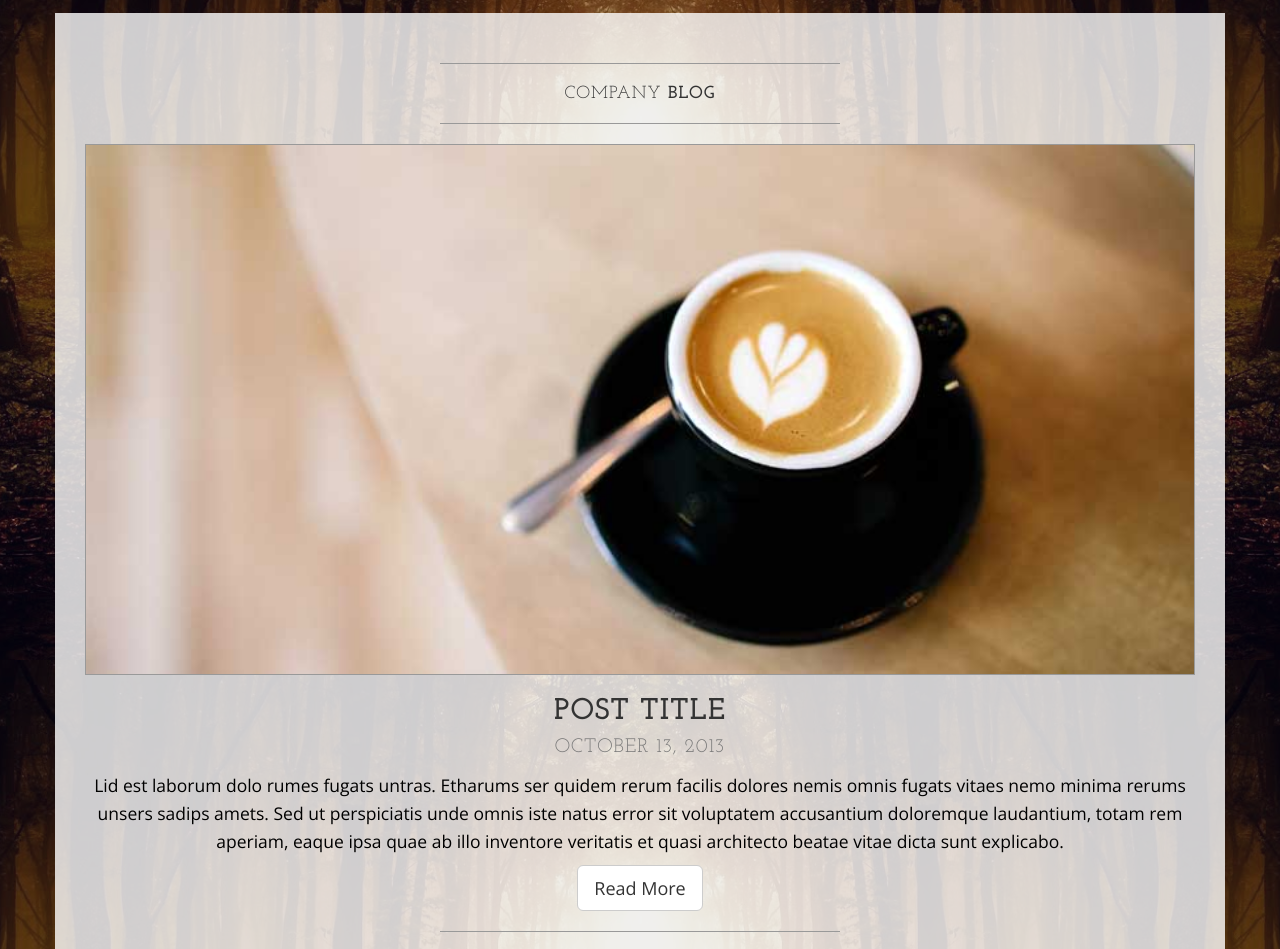
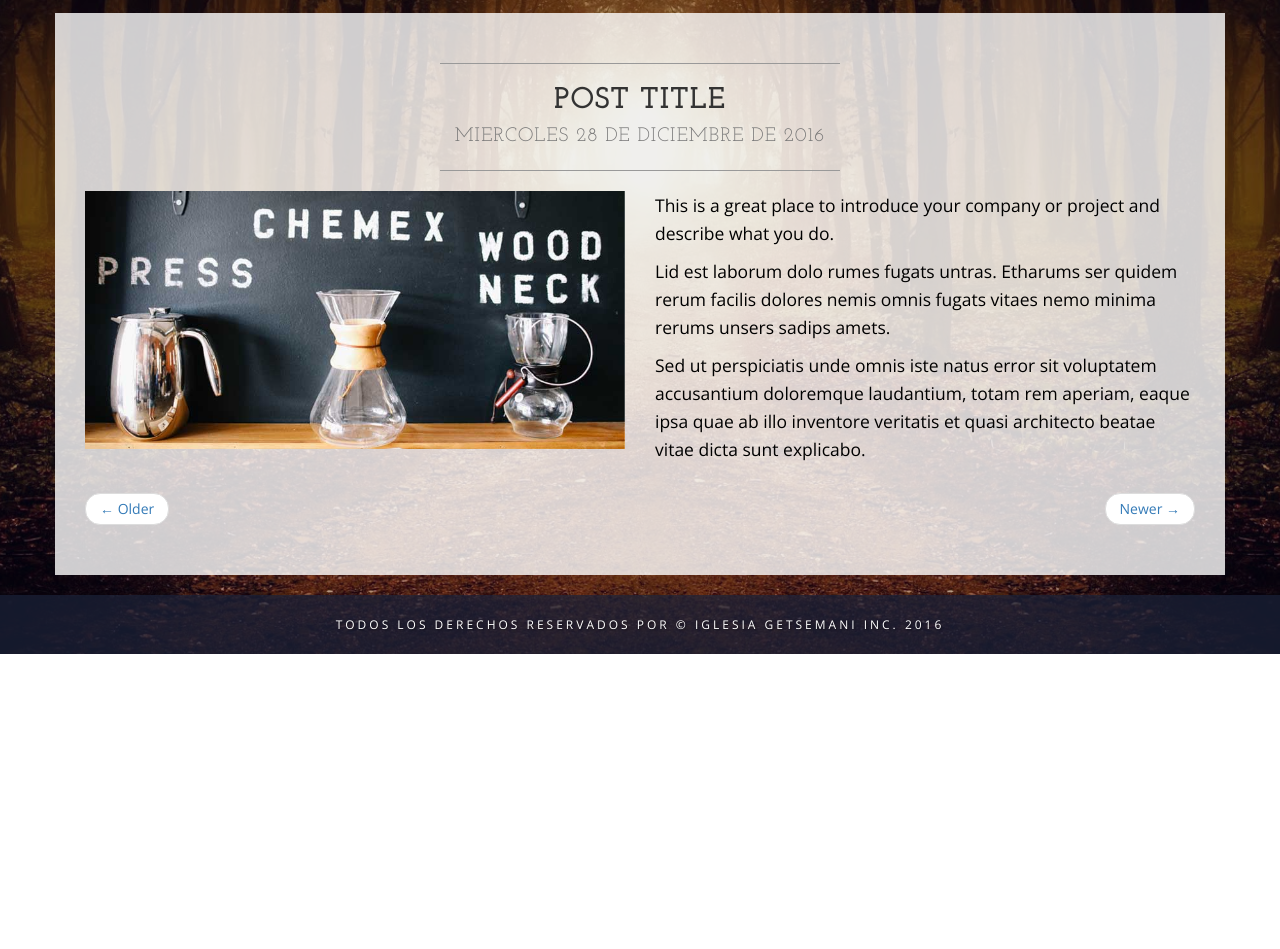
Before and after one commit to jcsiervo/getsemani-web, a plain HTML site: page eventos.html in a window 1280 px wide. Shown: the part 940-1889 px from the top of the page. After the commit the page ends 1594 px from the top, so only its background shows below. Drawn offline with nearby package versions, Linux system fonts and the light colour scheme.

Commit message:
events changes

```diff
--- a/eventos.html
+++ b/eventos.html
@@ -114,14 +114,13 @@
         if(mm<10) {
           mm='0'+mm
         }
+        var curr_date = yyyy+'-'+mm+'-'+dd;
         $(document).ready(function () {
           $(".responsive-calendar").responsiveCalendar({
             time: yyyy+'-'+mm,
             events: {
-              "2016-12-31": {"number": 5, "url": "http://w3widgets.com/responsive-slider"},
-              "2013-04-26": {"number": 1, "url": "http://w3widgets.com"},
-              "2013-05-03":{"number": 1},
-              "2013-06-12": {}}
+              //"2016-12-03": {"number": 1},
+              [curr_date]: {}}
           });
         });
       </script>
@@ -130,43 +129,32 @@
 
     <div class="row">
     <div class="box">
-      <div class="col-lg-12">
+      <div class="col-lg-12 text-center">
         <hr>
-        <h2 class="intro-text text-center">Company
-          <strong>blog</strong>
+        <h2>Post Title
+          <br>
+          <small id="date_display"></small>
+          <script type="text/javascript">
+            function spanishDate(d){
+              var weekday=["Domingo","Lunes","Martes","Miercoles","Jueves","Viernes","Sabado"];
+              var monthname=["Enero","Febrero","Marzo","Abril","Mayo","Junio","Julio","Agosto","Septiembre","Octubre","Noviembre","Diciembre"];
+              return weekday[d.getDay()]+" "+d.getDate()+" de "+monthname[d.getMonth()]+" de "+d.getFullYear()
+            }
+            var d = new Date();
+            document.getElementById("date_display").innerHTML = spanishDate(d);
+          </script>
         </h2>
         <hr>
       </div>
-      <div class="col-lg-12 text-center">
-        <img class="img-responsive img-border img-full" src="img/slide-1.jpg" alt="">
-        <h2>Post Title
-          <br>
-          <small>October 13, 2013</small>
-        </h2>
-        <p>Lid est laborum dolo rumes fugats untras. Etharums ser quidem rerum facilis dolores nemis omnis fugats vitaes nemo minima rerums unsers sadips amets. Sed ut perspiciatis unde omnis iste natus error sit voluptatem accusantium doloremque laudantium, totam rem aperiam, eaque ipsa quae ab illo inventore veritatis et quasi architecto beatae vitae dicta sunt explicabo.</p>
-        <a href="#" class="btn btn-default btn-lg">Read More</a>
-        <hr>
+      <div class="col-md-6">
+        <img class="img-responsive img-border-left" src="img/slide-2.jpg" alt="">
       </div>
-      <div class="col-lg-12 text-center">
-        <img class="img-responsive img-border img-full" src="img/slide-2.jpg" alt="">
-        <h2>Post Title
-          <br>
-          <small>October 13, 2013</small>
-        </h2>
-        <p>Lid est laborum dolo rumes fugats untras. Etharums ser quidem rerum facilis dolores nemis omnis fugats vitaes nemo minima rerums unsers sadips amets. Sed ut perspiciatis unde omnis iste natus error sit voluptatem accusantium doloremque laudantium, totam rem aperiam, eaque ipsa quae ab illo inventore veritatis et quasi architecto beatae vitae dicta sunt explicabo.</p>
-        <a href="#" class="btn btn-default btn-lg">Read More</a>
-        <hr>
+      <div class="col-md-6">
+        <p>This is a great place to introduce your company or project and describe what you do.</p>
+        <p>Lid est laborum dolo rumes fugats untras. Etharums ser quidem rerum facilis dolores nemis omnis fugats vitaes nemo minima rerums unsers sadips amets.</p>
+        <p>Sed ut perspiciatis unde omnis iste natus error sit voluptatem accusantium doloremque laudantium, totam rem aperiam, eaque ipsa quae ab illo inventore veritatis et quasi architecto beatae vitae dicta sunt explicabo.</p>
       </div>
-      <div class="col-lg-12 text-center">
-        <img class="img-responsive img-border img-full" src="img/slide-3.jpg" alt="">
-        <h2>Post Title
-          <br>
-          <small>October 13, 2013</small>
-        </h2>
-        <p>Lid est laborum dolo rumes fugats untras. Etharums ser quidem rerum facilis dolores nemis omnis fugats vitaes nemo minima rerums unsers sadips amets. Sed ut perspiciatis unde omnis iste natus error sit voluptatem accusantium doloremque laudantium, totam rem aperiam, eaque ipsa quae ab illo inventore veritatis et quasi architecto beatae vitae dicta sunt explicabo.</p>
-        <a href="#" class="btn btn-default btn-lg">Read More</a>
-        <hr>
-      </div>
+      <div class="clearfix"></div>
       <div class="col-lg-12 text-center">
         <ul class="pager">
           <li class="previous"><a href="#">&larr; Older</a>
```
